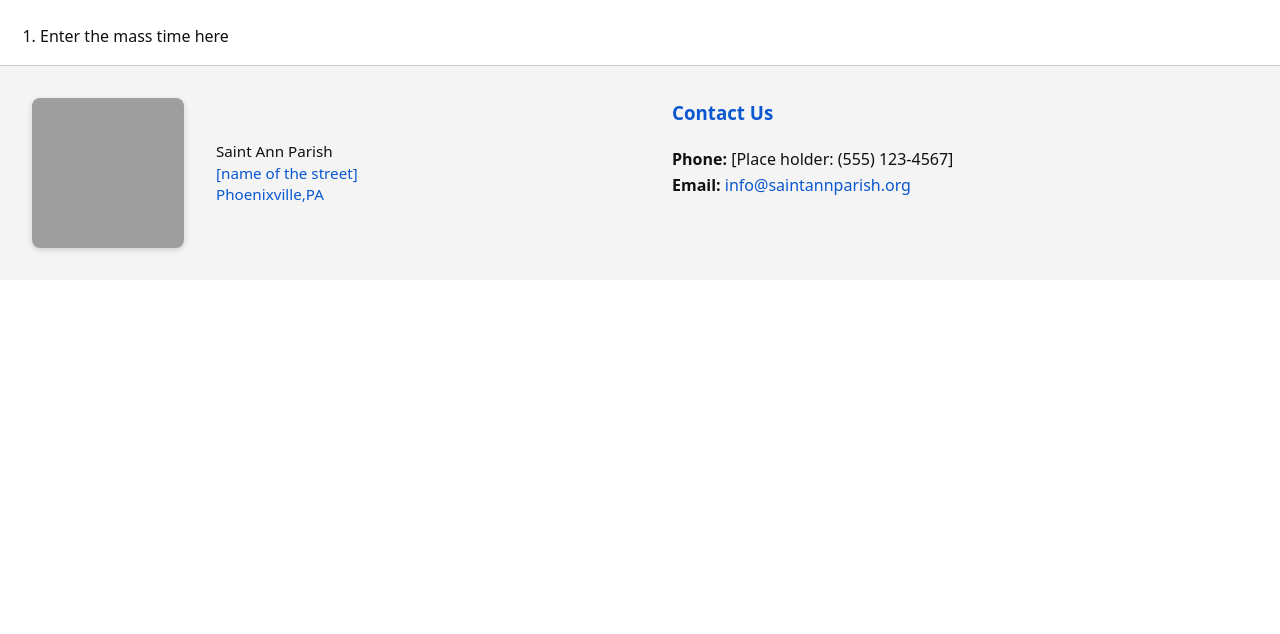
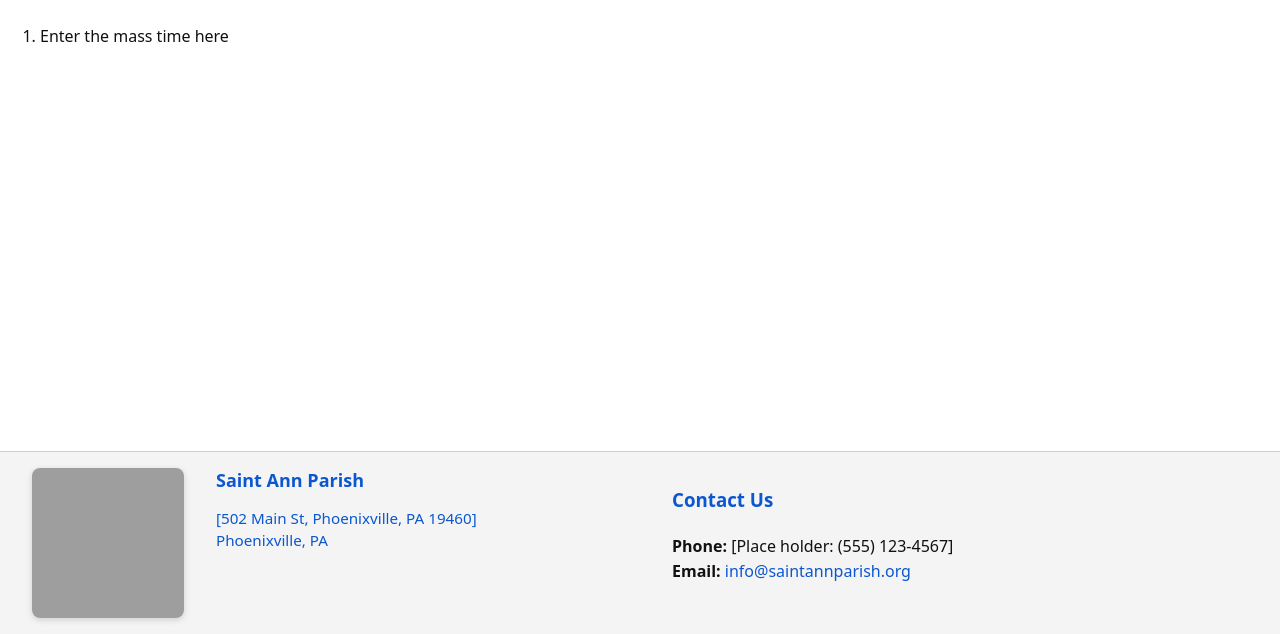
Before and after one commit to Khoi-Nguyen2604/SaintAnnWebsite, a plain HTML site: page index.html in a window 1280 px wide. Shown: the part 166-800 px from the top of the page. Drawn offline with Linux system fonts and the light colour scheme; grey boxes are pictures that could not be loaded.

Commit message:
update 10/15/2025 11:56pm

```diff
--- a/index.html
+++ b/index.html
@@ -55,7 +55,7 @@
     </section>
   </main>
 
-  <footer class="footer">
+  <footer class="footer footer-fixed">
     <div class="footer-left">
       <!-- Google Map Embed -->
       <div class="map-and-info">
@@ -63,9 +63,11 @@
           src="https://www.google.com/maps/embed?pb=!1m18!1m12!1m3!1d3050.6756693768543!2d-75.51701862350366!3d40.127230773207735!2m3!1f0!2f0!3f0!3m2!1i1024!2i768!4f13.1!3m3!1m2!1s0x89c691f7850fb56d%3A0xe963c11c5488a1ce!2sSt%20Ann&#39;s%20Catholic%20Church!5e0!3m2!1sen!2sus!4v1760466322854!5m2!1sen!2sus"
           width="400" height="350" style="border:0;" allowfullscreen="" loading="lazy" referrerpolicy="no-referrer-when-downgrade"></iframe>
         <div class="location-text">
-          <p>Saint Ann Parish<br>
-          <a href="https://maps.app.goo.gl/CssUZL9MgQM8hEjs6" target="_blank">[name of the street]<br>
-          Phoenixville,PA</a> </p>
+          <h3>Saint Ann Parish</h3>
+          <p>
+            <a href="https://maps.app.goo.gl/CssUZL9MgQM8hEjs6" target="_blank">[502 Main St, Phoenixville, PA 19460]<br>
+            Phoenixville, PA</a>
+          </p>
         </div>
       </div>
     </div>
@@ -76,5 +78,26 @@
       <strong>Email:</strong> <a href="mailto:info@saintannparish.org">info@saintannparish.org</a></p>
     </div>
   </footer>
+  <script>
+    // If a footer has .footer-fixed, compute its height and add .use-fixed-footer to body
+    (function(){
+      var footer = document.querySelector('.footer.footer-fixed');
+      if (!footer) return;
+      function update(){
+        var h = Math.ceil(footer.getBoundingClientRect().height);
+        // set CSS var on root and ensure body has padding helper class
+        document.documentElement.style.setProperty('--footer-height', h + 'px');
+        document.body.classList.add('use-fixed-footer');
+      }
+      update();
+      if (window.ResizeObserver) {
+        var ro = new ResizeObserver(update);
+        ro.observe(footer);
+      } else {
+        window.addEventListener('resize', update);
+        window.addEventListener('load', update);
+      }
+    })();
+  </script>
 </body>
 </html>
--- a/styles.css
+++ b/styles.css
@@ -203,6 +203,7 @@ a:focus, button:focus, [tabindex]:focus, summary:focus {
   font-weight: 700;
 }
 
+
 /* footer part */
 .footer {
   position:relative;
@@ -217,6 +218,27 @@ a:focus, button:focus, [tabindex]:focus, summary:focus {
   margin-bottom: 0px;
 }
 
+/* Optional: make the footer always visible (fixed to viewport bottom).
+   Use by adding `class="footer footer-fixed"` on the footer element.
+   It is intentionally opt-in so you can revert easily. */
+.footer-fixed {
+  --footer-height: 88px; /* default height, override if you change padding */
+  position: fixed;
+  left: 0;
+  right: 0;
+  bottom: 0;
+  z-index: 1000;
+  padding: 1rem 2rem; /* slightly smaller padding for fixed footer */
+  display: flex;
+  align-items: center;
+}
+
+/* Helper class to add bottom padding equal to the footer height so content isn't covered.
+   Add `class="use-fixed-footer"` to the <body> tag when using .footer-fixed. */
+.use-fixed-footer {
+  padding-bottom: var(--footer-height, 88px);
+}
+
 .footer-left,
 .footer-right {
   flex: 1 1 45%;             /* both sides take ~half width on large screens */
@@ -225,7 +247,7 @@ a:focus, button:focus, [tabindex]:focus, summary:focus {
 
 .map-and-info {
   display: flex;
-  align-items: center;          /* vertically centers text next to map */
+  align-items: flex-start;      /* align text to the top of the map */
   gap: 2rem;                    /* space between map and text */
 }
 .map-and-info iframe {
@@ -239,6 +261,13 @@ a:focus, button:focus, [tabindex]:focus, summary:focus {
   color: #111;
   line-height: 1.4;
 }
+
+.location-text h3 {
+  margin: 0 0 0.5rem 0;
+  color: #0b57d0; /* match contact heading */
+  font-size: 1.125rem;
+}
+
 
 .location-text a {
   color: #0b57d0;
@@ -285,4 +314,5 @@ a:focus, button:focus, [tabindex]:focus, summary:focus {
     padding-left: 0;
     margin-top: 1.5rem;
   }
+  .info-columns { flex-direction: column; gap: 1rem; }
 }
```
